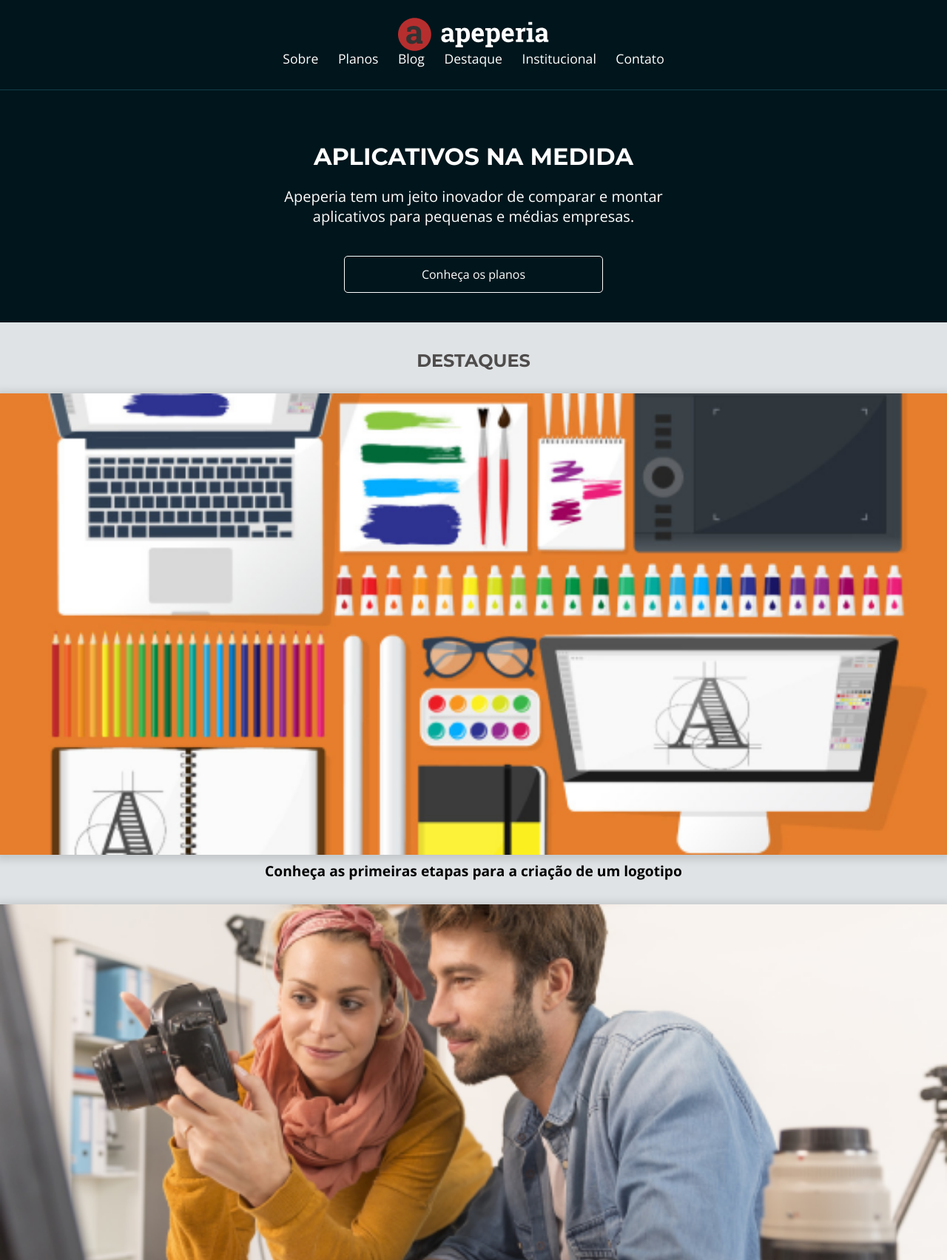
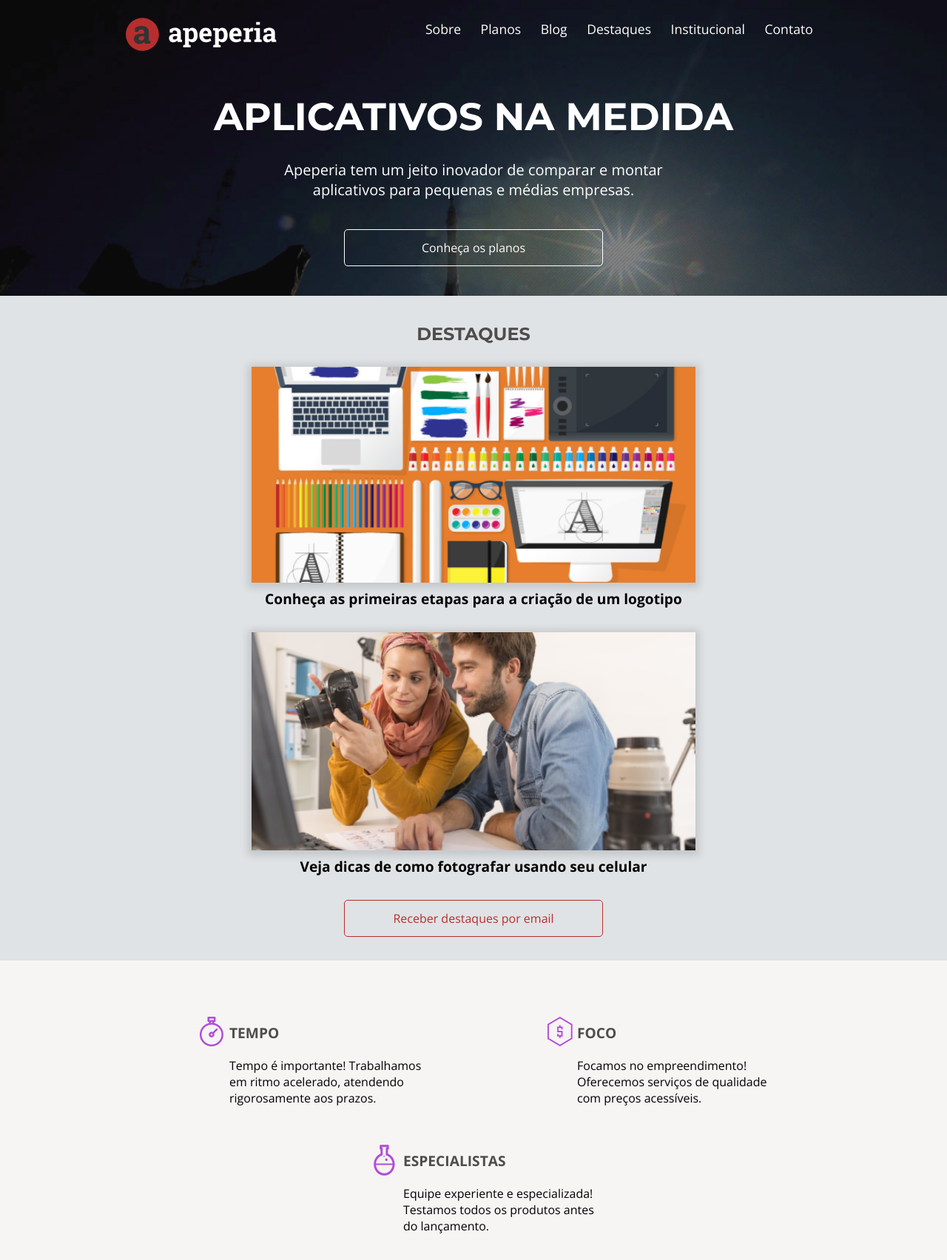
Before and after one commit to Laynm/Apeperia---Site-responsivo, a plain HTML site: page docs/index.html in a window 1280 px wide. Shown: the top 1704 px of the page at 74% size. Drawn offline with nearby package versions, Linux system fonts and the light colour scheme.

Commit message:
site responsivo finalizado

```diff
--- a/docs/css/base.css
+++ b/docs/css/base.css
@@ -16,11 +16,11 @@
     --planos-cartao-ultra: #B04CD9;
     --planos-cartao-mega: #E33B3B;
 
-    --montserrat: 'Montserrat', 'Sansserif';
+    --montserrat: 'Montserrat', sans-serif;
 }
 
 body {
-    font-family: 'Open Sans', 'Sans-serif';
+    font-family: 'Open Sans', sans-serif;
 }
 
 .container {
@@ -30,11 +30,23 @@ body {
 
 .botao {
     text-align: center;
+
     display: block;
+
     width: 100%;
     max-width: 350px;
+
     box-sizing: border-box;
+
     padding: 1rem 2rem;
+
     border: 1px solid var(--branco);
     border-radius: 5px;
 }
+
+@media screen and (min-width: 1024px) {
+    .container {
+        padding-left: calc((100% - 940px)/2);
+        padding-right: calc((100% - 940px)/2);
+    }
+}
--- a/docs/css/cabecalho.css
+++ b/docs/css/cabecalho.css
@@ -1,5 +1,5 @@
 .cabecalho {
-    color: #FFF;
+    color: var(--branco);
 
     width: 100%;
 
@@ -34,3 +34,12 @@
     margin-bottom: 1.25rem;
     margin-left: .7rem;
 }
+
+@media screen and (min-width: 1024px) {
+    .cabecalho {
+        flex-direction: row;
+        justify-content: space-between;
+
+        border: none;
+    }
+}
--- a/docs/css/chamada.css
+++ b/docs/css/chamada.css
@@ -37,3 +37,16 @@
         max-width: 600px;
     }
 }
+
+@media screen and (min-width: 1024px) {
+    .chamada {
+        background-image: url(../img/bg-intro.jpg);
+        background-size: cover;
+        padding-top: 8.25rem;
+    }
+
+    .chamada__titulo {
+        font-size: 3.25rem;
+        margin-bottom: 2rem;
+    }
+}
--- a/docs/css/destaques.css
+++ b/docs/css/destaques.css
@@ -1,40 +1,48 @@
 .destaques {
     background-color: var(--azul-claro);
+
     padding-top: 2.5rem;
     padding-bottom: 2rem;
 }
 
-.destaques_titulo {
+.destaques__titulo {
     color: var(--cinza-escuro);
     font-weight: 700;
     font-size: 1.5rem;
     font-family: var(--montserrat);
     text-transform: uppercase;
     text-align: center;
+
     margin-bottom: 2rem;
 }
 
-.destaques_painel {
+.destaques__painel {
     display: flex;
     flex-direction: column;
     align-items: center;
+
     margin-bottom: 2rem;
 }
 
-.destaques_painel-imagem {
+.destaques__painel-imagem {
     width: 100vw;
+    max-width: 600px;
+
     box-shadow: 0 2px 10px 5px #00000020;
+
     margin-bottom: .5rem;
 }
 
-.destaques_painel-texto {
+.destaques__painel-texto {
     font-weight: 700;
     font-size: 1.2rem;
     line-height: normal;
 }
 
-.destaques_botao {
+.destaques__botao {
     color: var(--vermelho-forte);
+
     border-color: var(--vermelho-forte);
+
     margin: 0 auto;
 }
--- a/docs/css/diferenciais.css
+++ b/docs/css/diferenciais.css
@@ -14,19 +14,10 @@
 
     box-sizing: border-box;
 
-    padding: 2rem 0 2rem 5rem;
-
     background-repeat: no-repeat;
     background-position: top 1.25rem left 2.5rem;
-}
 
-.item__titulo {
-    color: var(--cinza-escuro);
-    font-weight: 700;
-    font-size: 1.2rem;
-    text-transform: uppercase;
-
-    margin-bottom: 1.5rem;
+    padding: 2rem 0 2rem 5rem;
 }
 
 .diferenciais__item--tempo {
@@ -41,6 +32,25 @@
     background-image: url(../img/icone-quimica.png);
 }
 
+.item__titulo {
+    color: var(--cinza-escuro);
+    font-weight: 700;
+    font-size: 1.2rem;
+    text-transform: uppercase;
+
+    margin-bottom: 1.5rem;
+}
+
 .item__texto {
     line-height: normal;
 }
+
+@media screen and (min-width: 1024px) {
+    .diferenciais {
+        background-color: var(--cinza-claro);
+    }
+
+    .diferenciais__lista {
+        justify-content: space-around;
+    }
+}
--- a/docs/css/institucional.css
+++ b/docs/css/institucional.css
@@ -53,7 +53,6 @@
     width: 100vw;
 }
 
-
 @media screen and (min-width: 768px) {
     .institucional__contato-email {
         display: inline-block;
@@ -63,3 +62,24 @@
         width: 100%;
     }
 }
+
+@media screen and (min-width: 1024px) {
+    .institucional__conteudo {
+        width: 100%;
+
+        display: flex;
+        justify-content: space-between;
+
+        text-align: left;
+    }
+
+    .institucional__video {
+        align-self: flex-end;
+
+        width: 375px;
+    }
+
+    .institucional__contato-email {
+        display: block;
+    }
+}
--- a/docs/css/planos.css
+++ b/docs/css/planos.css
@@ -110,3 +110,15 @@
         max-width: 400px;
     }
 }
+
+@media screen and (min-width: 1024px) {
+    .planos__cartoes {
+        flex-direction: row;
+        justify-content: space-between;
+        align-items: flex-end;
+    }
+
+    .cartao {
+        max-width: 300px;
+    }
+}
--- a/docs/css/rodape.css
+++ b/docs/css/rodape.css
@@ -34,3 +34,17 @@
 
     margin: 0 .5rem .7rem;
 }
+
+@media screen and (min-width: 1024px) {
+    .rodape {
+        flex-direction: row;
+        flex-wrap: wrap;
+        justify-content: space-between;
+    }
+
+    .rodape__navegacao {
+        text-align: left;
+
+        min-width: 600px;
+    }
+}
--- a/docs/css/sobre.css
+++ b/docs/css/sobre.css
@@ -32,3 +32,31 @@
 
     margin-bottom: 1rem;
 }
+
+.sobre__imagem {
+    display: none;
+}
+
+@media screen and (min-width: 1024px) {
+    .sobre {
+        display: flex;
+    }
+
+    .sobre__conteudo {
+        margin-right: 3rem;
+    }
+
+    .sobre__titulo {
+        text-align: left;
+    }
+
+    .sobre__texto--divisao {
+        border-bottom: 1px solid var(--cinza-medio);
+
+        padding-bottom: 1.5rem;
+    }
+
+    .sobre__imagem {
+        display: block;
+    }
+}
--- a/docs/index.html
+++ b/docs/index.html
@@ -1,32 +1,31 @@
 <!DOCTYPE html>
-<html lang="pt">
+<html>
     <head>
-    <meta charset="UTF-8">
-    <meta http-equiv="X-UA-Compatible" content="IE=edge">
-    <meta name="viewport" content="width=device-width, initial-scale=1.0">
+        <meta charset="utf-8">
+        <meta name="viewport" content="width=device-width initial-scale=1.0">
         <title>Home | Apeperia</title>
-    <link rel="stylesheet" href="css/reset.css">
-    <link rel="preconnect" href="https://fonts.googleapis.com"><link rel="preconnect" href="https://fonts.gstatic.com" crossorigin><link href="https://fonts.googleapis.com/css2?family=Montserrat:wght@300;400;700&family=Open+Sans:wght@300;400;700&display=swap" rel="stylesheet">
-    <link rel="stylesheet" href="css/base.css">
-    <link rel="stylesheet" href="css/cabecalho.css">
-    <link rel="stylesheet" href="css/chamada.css">
-    <link rel="stylesheet" href="css/destaques.css">
-    <link rel="stylesheet" href="css/diferenciais.css">
-    <link rel="stylesheet" href="css/sobre.css">
-    <link rel="stylesheet" href="css/planos.css">
-    <link rel="stylesheet" href="css/contato.css">
-    <link rel="stylesheet" href="css/institucional.css">
-    <link rel="stylesheet" href="css/rodape.css">
+        <link href="https://fonts.googleapis.com/css2?family=Montserrat:wght@300;400;700&family=Open+Sans:wght@300;400;700&display=swap" rel="stylesheet">
+        <link href="css/reset.css" rel="stylesheet">
+        <link href="css/base.css" rel="stylesheet">
+        <link href="css/cabecalho.css" rel="stylesheet">
+        <link href="css/chamada.css" rel="stylesheet">
+        <link href="css/destaques.css" rel="stylesheet">
+        <link href="css/diferenciais.css" rel="stylesheet">
+        <link href="css/sobre.css" rel="stylesheet">
+        <link href="css/planos.css" rel="stylesheet">
+        <link href="css/contato.css" rel="stylesheet">
+        <link href="css/institucional.css" rel="stylesheet">
+        <link href="css/rodape.css" rel="stylesheet">
     </head>
     <body>
         <header class="cabecalho container">
-        <img src="img/logo-apeperia.svg" alt="Texto alternativo da logo: Logo da Apeperia" class="cabecalho_logo">
+            <img src="img/logo-apeperia.svg" alt="Logo da Apeperia" class="cabecalho__logo">
             <nav class="cabecalho__navegacao">
                 <ul>
                     <li class="cabecalho__link"><a href="#">Sobre</a></li>
                     <li class="cabecalho__link"><a href="#">Planos</a></li>
                     <li class="cabecalho__link"><a href="#">Blog</a></li>
-                <li class="cabecalho__link"><a href="#">Destaque</a></li>
+                    <li class="cabecalho__link"><a href="#">Destaques</a></li>
                     <li class="cabecalho__link"><a href="#">Institucional</a></li>
                     <li class="cabecalho__link"><a href="#">Contato</a></li>
                 </ul>
@@ -39,22 +38,20 @@
                 <a href="#" class="chamada__botao botao">Conheça os planos</a>
             </section>
             <section class="destaques container">
-            <h2 class="destaques_titulo">Destaques</h2>
+                <h2 class="destaques__titulo">Destaques</h2>
                 <a href="#">
-                <figure class="destaques_painel">
-                    <img src="img/comecando-criar-logotipo.png" alt="Painel do post sobre criação de logotipo" class="destaques_painel-imagem">
-                    <figcaption class="destaques_painel-texto">Conheça as primeiras etapas para a criação de um logotipo</figcaption>
+                    <figure class="destaques__painel">
+                        <img src="img/comecando-criar-logotipo.png" alt="Painel do post sobre criação de logotipo" class="destaques__painel-imagem">
+                        <figcaption class="destaques__painel-texto">Conheça as primeiras etapas para a criação de um logotipo</figcaption>
                     </figure>
                 </a>
                 <a href="#">
-                <figure class="destaques_painel">
-                    <img src="img/dicas-fotografia.png" alt="Painel do post sobre fotografia com celular" class="destaques_painel-imagem">
-                    <figcaption class="destaques_painel-texto">Veja dicas de como fotografar usando seu celular
-                    </figcaption>
+                    <figure class="destaques__painel">
+                        <img src="img/dicas-fotografia.png" alt="Painel do post sobre fotografia com celular" class="destaques__painel-imagem">
+                        <figcaption class="destaques__painel-texto">Veja dicas de como fotografar usando seu celular</figcaption>
                     </figure>
                 </a>
-            <a href="#" class="destaques_botao botao">Receber destaques por email
-            </a>
+                <a href="#" class="destaques__botao botao">Receber destaques por email</a>
             </section>
             <section class="diferenciais container">
                 <ul class="diferenciais__lista">
@@ -90,6 +87,7 @@
                     </ul>
                     <p class="sobre__texto">Desenvolvemos aplicativos para todas as plataformas</p>
                 </div>
+                <img src="img/sobre-apeperia.png" alt="Sobre a Apeperia" class="sobre__imagem">
             </section>
             <section class="planos container">
                 <h2 class="planos__titulo">Planos</h2>
```
Lines whose indentation alone changed are shown as unchanged.
